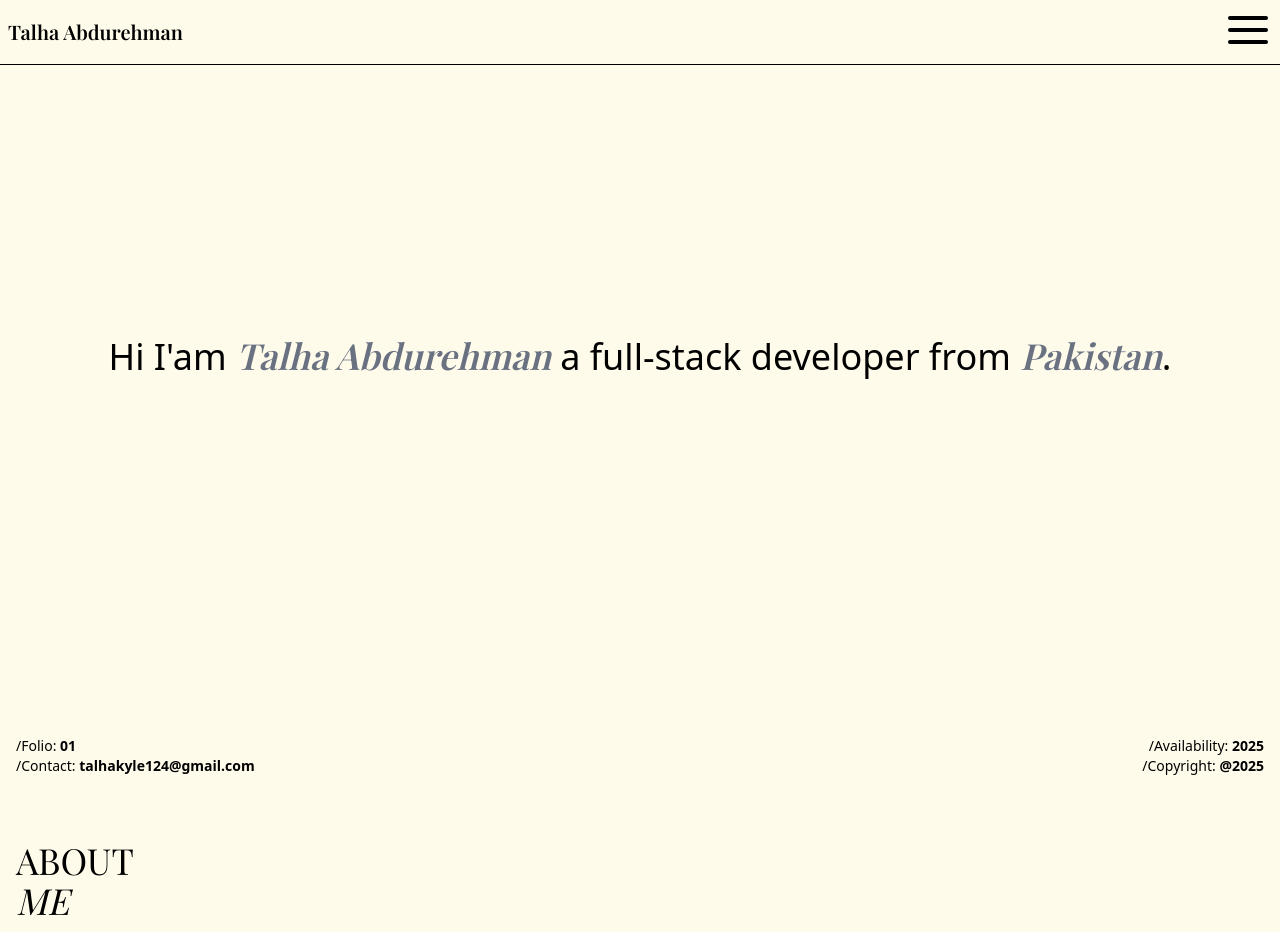
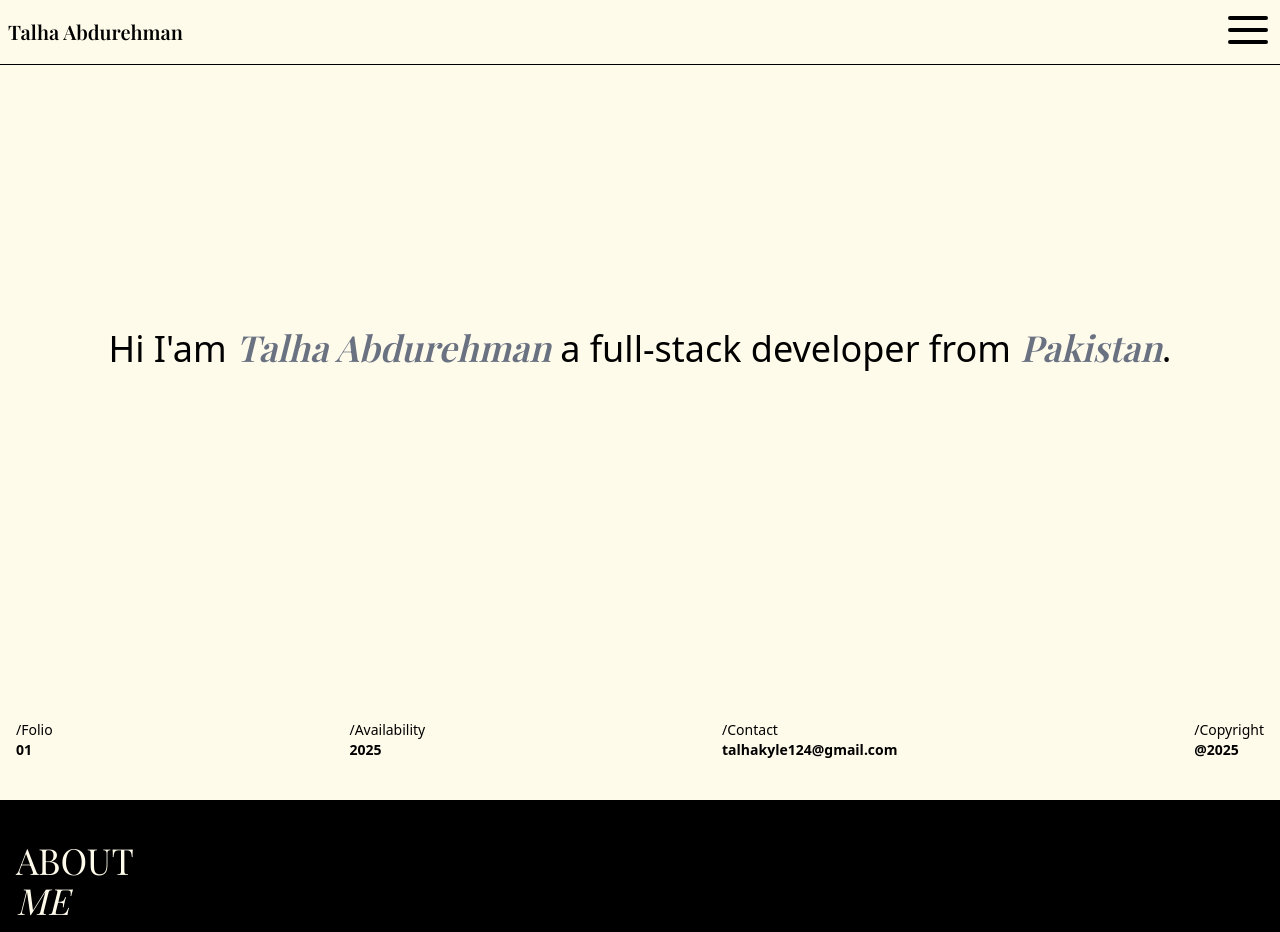
Before and after one commit to Talha-Abdurehman/minimalist-portfolio, a React (Vite) app: page / in a window 1280 px wide. Shown: the top 932 px of the page. Built offline with nearby package versions, Linux system fonts and the light colour scheme; a web font is replaced by a local one.

Commit message:
Made about section more breathable with black bg

```diff
--- a/src/pages/About.jsx
+++ b/src/pages/About.jsx
@@ -3,18 +3,19 @@ import Navigation from "../components/Navigation";
 export default function About() {
   return (
     <>
-      <main className="bg-amber-50 w-full px-4 py-10 flex flex-col justify-center gap-2">
+      <main className="bg-black w-full px-4 py-10 flex flex-col justify-center gap-4">
         <div>
-          <h1 className="font-playfair text-4xl">
+          <h1 className="font-playfair text-amber-50 text-4xl">
             ABOUT<br></br>
             <span className="italic">ME</span>
           </h1>
         </div>
 
         <div>
-          <p>
-            I'am a passionate MERN Stack developer with a focus on creating
-            products that redfine Web Design .
+          <p className="font-sans text-xl font-light text-amber-50">
+            I am a dedicated MERN Stack developer specializing in building
+            elegant, minimalist, and visually compelling web experiences. With a
+            strong emphasis on performance, aesthetics, and fluid animations.
           </p>
         </div>
       </main>
--- a/src/pages/Home.jsx
+++ b/src/pages/Home.jsx
@@ -27,24 +27,26 @@ export default function Home() {
         </div>
       </section>
 
-      <section className="w-full pt-10 flex flex-col justify-center  px-4">
+      <section className="w-full py-10 flex flex-col justify-center  px-4">
         <div className="pt-6  flex justify-between items-center">
           <h1 className="text-sm">
-            /Folio: <span className="font-semibold ">01</span>
+            /Folio <br />
+            <span className="font-semibold ">01</span>
           </h1>
 
           <h1 className="text-sm">
-            /Availability: <span className="font-semibold ">2025</span>
+            /Availability
+            <br /> <span className="font-semibold ">2025</span>
           </h1>
-        </div>
-        <div className="pb-6 flex justify-between items-center">
           <h1 className="text-sm">
-            /Contact:{" "}
+            /Contact
+            <br />
             <span className="font-semibold">talhakyle124@gmail.com</span>{" "}
           </h1>
 
           <h1 className="text-sm">
-            /Copyright:{" "}
+            /Copyright
+            <br />
             <span className="font-semibold">@{date.getFullYear()}</span>
           </h1>
         </div>
```
